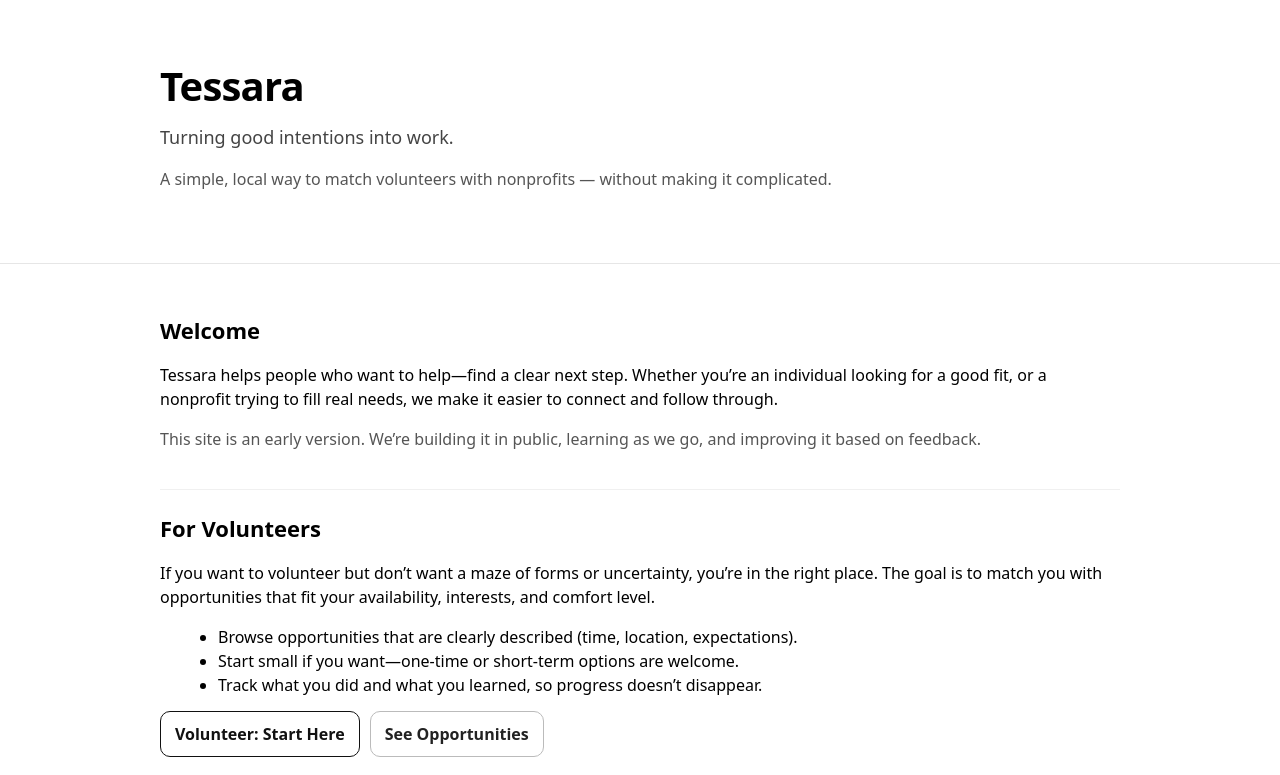
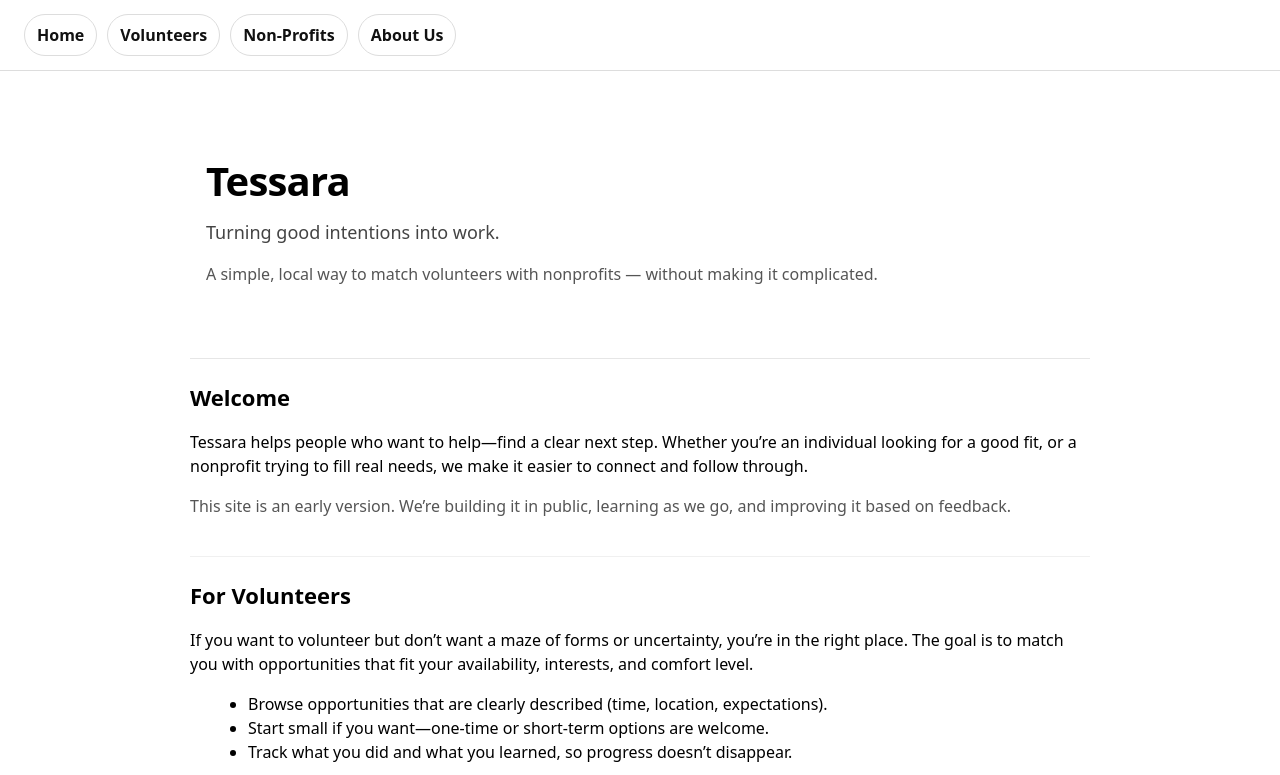
Before and after one commit to whatcouldhappen/practice-site, a plain HTML site: page index.html in a window 1280 px wide. Shown: the top 775 px of the page. Drawn offline with Linux system fonts and the light colour scheme.

Commit message:
Update index.html

```diff
--- a/index.html
+++ b/index.html
@@ -1,13 +1,14 @@
 <!doctype html>
 <html lang="en">
 <head>
+  <link rel="stylesheet" href="style.css">
   <meta charset="utf-8" />
   <meta name="viewport" content="width=device-width, initial-scale=1" />
   <title>Tessara — Turning good intentions into work</title>
   <style>
     :root { --max: 960px; }
     body { margin: 0; font-family: system-ui, -apple-system, Segoe UI, Roboto, Arial, sans-serif; line-height: 1.5; }
-    header { padding: 56px 16px; border-bottom: 1px solid #e6e6e6; }
+    .hero { padding: 56px 16px; border-bottom: 1px solid #e6e6e6; }
     main { padding: 28px 16px 56px; }
     .wrap { max-width: var(--max); margin: 0 auto; }
     h1 { margin: 0 0 8px; font-size: 40px; letter-spacing: -0.02em; }
@@ -26,9 +27,17 @@
   </style>
 </head>
 <body>
+<nav class="site-nav">
+  <a href="./">Home</a>
+  <a href="volunteers.html">Volunteers</a>
+  <a href="nonprofits.html">Non-Profits</a>
+  <a href="about.html">About Us</a>
+</nav>
+
+<main class="container">
 
   <!-- 1) Banner -->
-  <header>
+  <header class="hero">
     <div class="wrap">
       <h1>Tessara</h1>
       <p class="tagline">Turning good intentions into work.</p>
@@ -36,8 +45,7 @@
     </div>
   </header>
 
-  <main>
-    <div class="wrap">
+     <div class="wrap">
 
       <!-- 2) Welcoming message -->
       <section id="welcome">
@@ -84,12 +92,12 @@
         </ul>
         <div class="cta-row">
           <a class="btn" href="nonprofits.html">Nonprofit: Partner With Us</a>
-<a class="btn secondary" href="nonprofits.html">How It Works</a>
+          <a class="btn secondary" href="nonprofits.html">How It Works</a>
 
         </div>
       </section>
-
+     </div>
     </div>
-  </main>
+</main>
 </body>
 </html>
```
